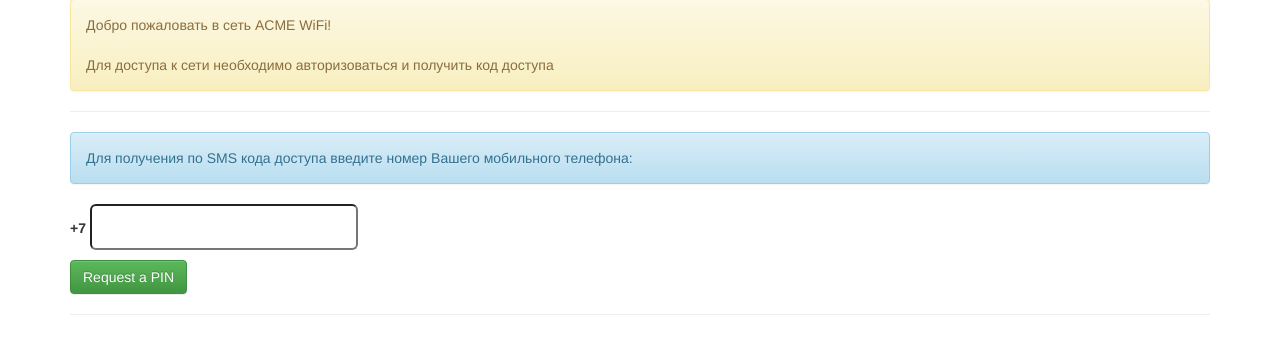
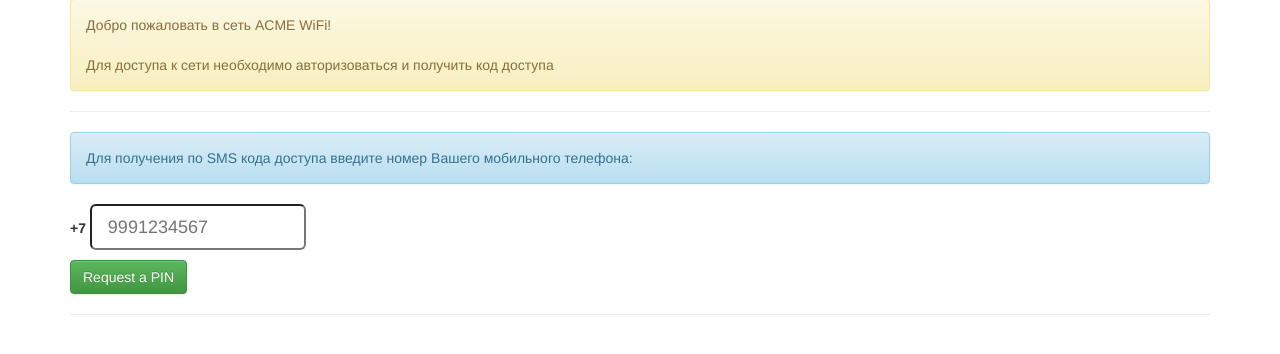
Before and after one commit to tinashekupfuwa/unifi_captive, a Flask app: page / in a window 1280 px wide. Shown: the part 211-565 px from the top of the page. Run offline with Flask 2, Linux system fonts and the light colour scheme; some libraries are stand-ins or nearby versions.

Commit message:
intermediate commit

```diff
--- a/captive/app/routes.py
+++ b/captive/app/routes.py
@@ -154,7 +154,8 @@
 
 
 def send_sms(dest,string):
-    """
+
+    string = 'PIN код для регистрации в WiFi сети: ' + string
     parts, encoding_flag, msg_type_flag = smpplib.gsm.make_parts(string)
     dest = '7' + dest
 
@@ -186,7 +187,7 @@
     )
     print(pdu.sequence)
     client.disconnect()
-    """
+
     return True
 
     """
--- a/captive/app/templates/register.html
+++ b/captive/app/templates/register.html
@@ -6,7 +6,7 @@
         <form action="" method="post">
             {{ form.hidden_tag() }}
             <p>
-                <b>+7</b> {{ form.phone(size=10, type="number", class="input-lg") }}<br>
+                <b>+7</b> {{ form.phone(size=15, type="tel", placeholder="9991234567", class="input-lg") }}<br>
                 {% for error in form.phone.errors %}
                 <span style="color: red;">[{{ error }}]</span>
                 {% endfor %}
--- a/captive/config.py
+++ b/captive/config.py
@@ -22,7 +22,8 @@
 
     TIME_QOUTE = '60'
 
-    SMPP_SERVER = '172.20.1.6'
+#    SMPP_SERVER = '172.20.1.6'
+    SMPP_SERVER = '212.92.99.4'
     SMPP_PORT = 4442
     SMPP_USER = 'vbrr1:d5:deb51'
     SMPP_PASSW = 'MFj7c19A'
```
Also changed, not shown: captive/app.db, 2 other files.
